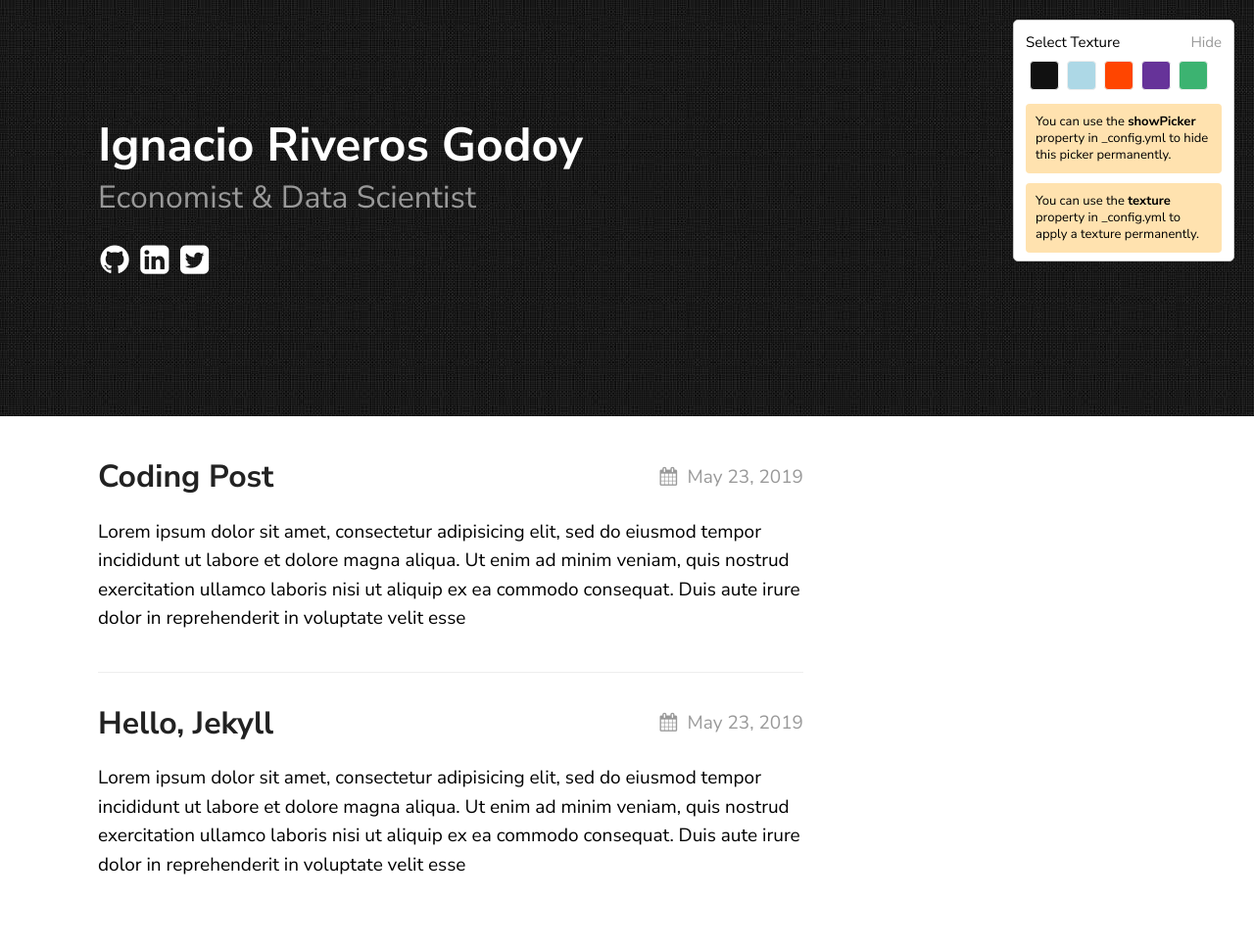
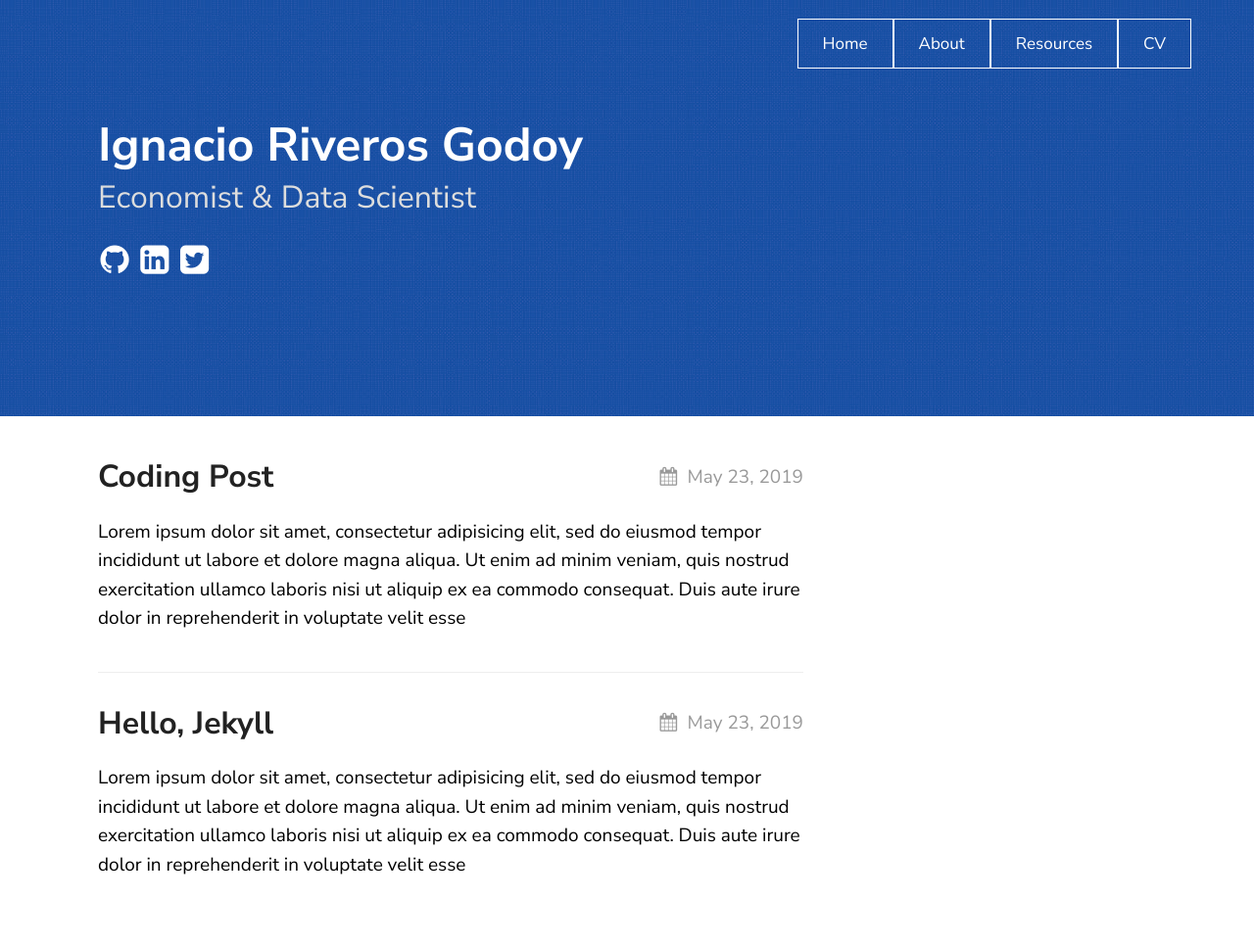
Before and after one commit to ignacioriveros1/ignacioriveros1.github.io, a Jekyll site: the page built from index.md, in a window 1280 px wide. Shown: the whole page at 98% size. Built offline with Jekyll 4.4.1, drawn with Linux system fonts in a browser that asks for light colours; some of the changed lines change nothing that is shown.

Commit message:
Update config.yml

```diff
--- a/_config.yml
+++ b/_config.yml
@@ -1,10 +1,7 @@
-title: Texture Theme
-author: GitHub User
-email: your-email@domain.com
-description:
-  Write an awesome description for your new site here. You can edit this
-  line in _config.yml. It will appear in your document head meta (for
-  Google search results) and in your feed.xml site description.
+title: Ignacio Riveros Godoy
+author: ignacioriveros1
+email: iriveros@fen.uchile.cl
+description: Coding for fun!
 show_excerpts: true # set to true to show excerpts on the homepage
 # baseurl: /texture
 
@@ -18,22 +15,22 @@
   title: Ignacio Riveros Godoy
   tagline: Economist & Data Scientist
   date_format: "%b %-d, %Y"
-  style: black
-  showNav: false
-  showPicker: true
+  style: blue
+  showNav: true
+  showPicker: false
 
   # generate social links in footer
   social_links:
-    twitter: thelehhman
-    github:  thelehhman
-    linkedIn: in/thelehhman
+    twitter: ignacioriverosg
+    github:  ignacioriveros1
+    linkedIn: in/iriveros94profile
     rss: rss
 
 
 # If you want to link only specific pages in your header, uncomment
 # this and add the path to the pages in order as they should show up
-#header_pages:
-# - about.md
+header_pages:
+- about.md
 
 remote_theme: thelehhman/texture
 # Build settings
```
